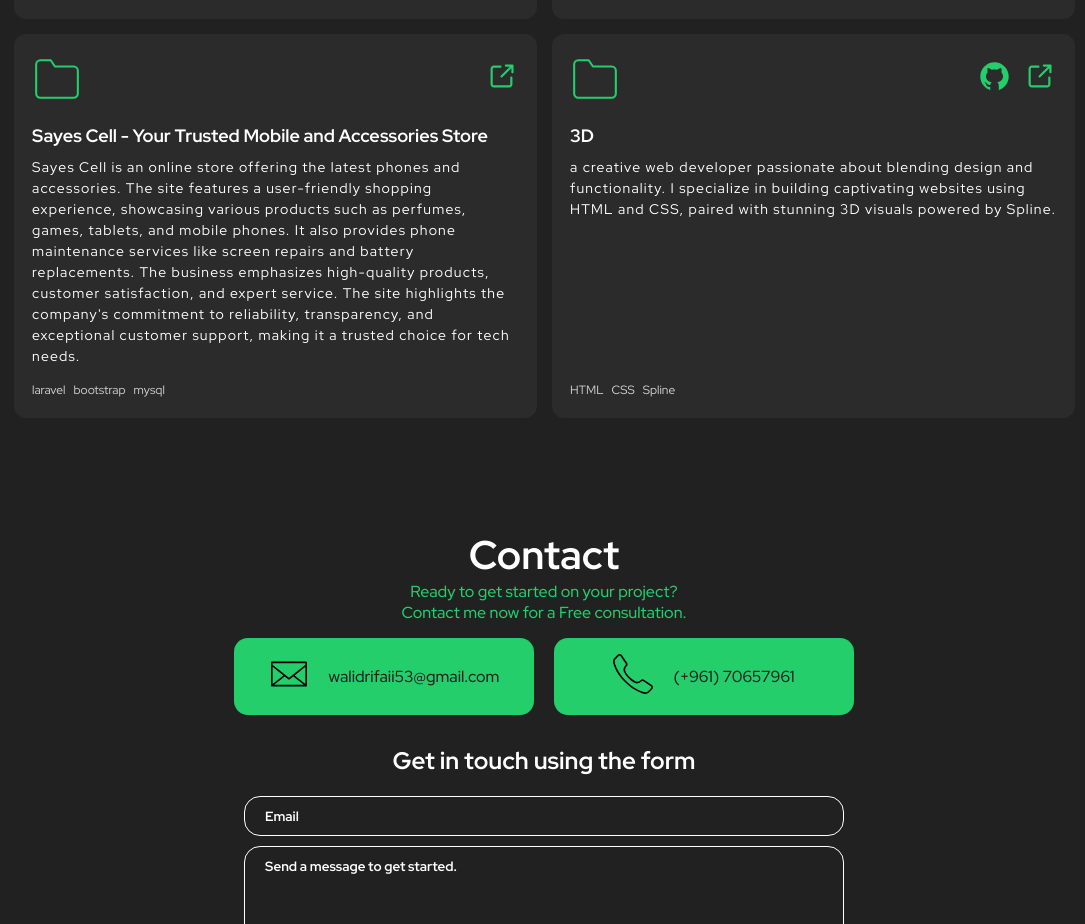
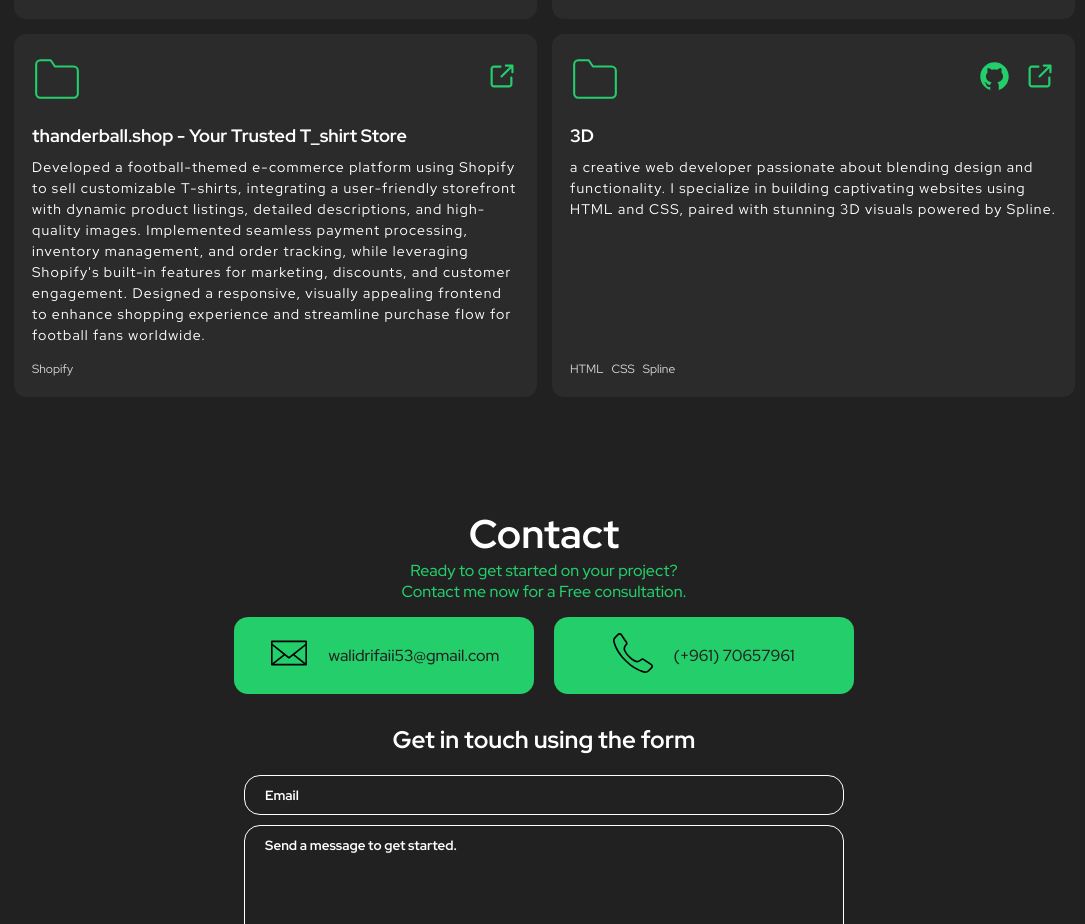
Before and after one commit to walidrifaii/walid_rifaii, a React (Create React App) app: page / in a window 1280 px wide. Shown: the part 2186-3110 px from the top of the page, without its empty margins (96-1181 px from the left). Built offline with nearby package versions, Linux system fonts and the light colour scheme.

Commit message:
updated projects

```diff
--- a/src/components/Project/Project.tsx
+++ b/src/components/Project/Project.tsx
@@ -189,7 +189,7 @@ export function Project() {
               </svg>
               <div className="project-links">
                 <a
-                  href="https://sayescell.com/"
+                  href="https://www.thanderball.shop/"
                   target="_blank"
                   rel="noreferrer"
                 >
@@ -199,26 +199,15 @@ export function Project() {
             </header>
             <div className="body">
               <h3>
-                 Sayes Cell - Your Trusted Mobile and Accessories Store
+                 thanderball.shop - Your Trusted T_shirt  Store
               </h3>
-              <p>
-                Sayes Cell is an online store offering the latest phones and
-                accessories. The site features a user-friendly shopping
-                experience, showcasing various products such as perfumes, games,
-                tablets, and mobile phones. It also provides phone maintenance
-                services like screen repairs and battery replacements. The
-                business emphasizes high-quality products, customer
-                satisfaction, and expert service. The site highlights the
-                company's commitment to reliability, transparency, and
-                exceptional customer support, making it a trusted choice for
-                tech needs.
-              </p>
+              <p>Developed a football-themed e-commerce platform using Shopify to sell customizable T-shirts, integrating a user-friendly storefront with dynamic product listings, detailed descriptions, and high-quality images. Implemented seamless payment processing, inventory management, and order tracking, while leveraging Shopify's built-in features for marketing, discounts, and customer engagement. Designed a responsive, visually appealing frontend to enhance shopping experience and streamline purchase flow for football fans worldwide.</p>
+
             </div>
             <footer>
               <ul className="tech-list">
-                <li>laravel</li>
-                <li>bootstrap</li>
-                <li>mysql</li>
+                <li>Shopify</li>
+
               </ul>
             </footer>
           </div>
```
